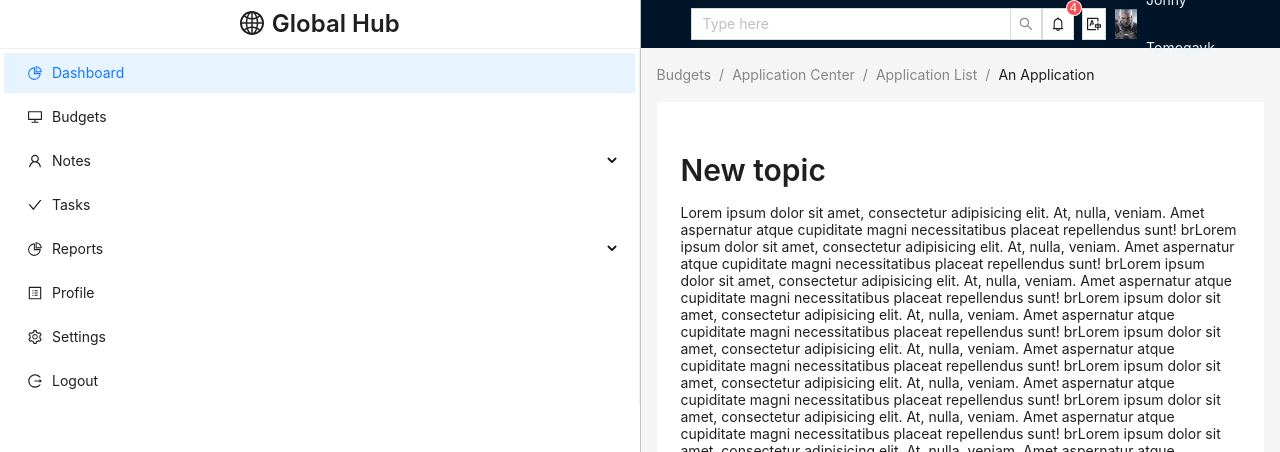
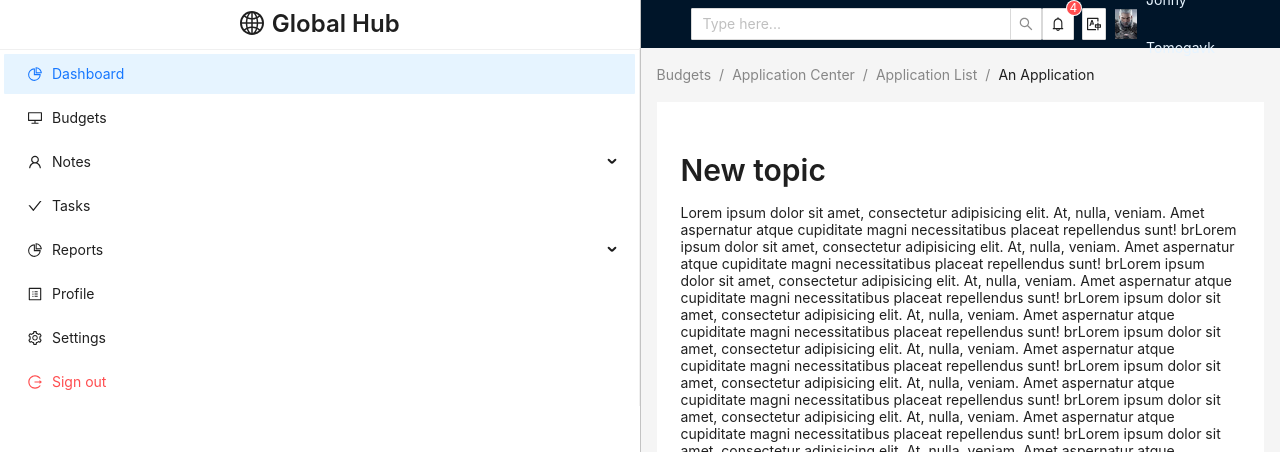
Before and after one commit to JohnyTomogavk/GlobalHub, a React app in the folder ClientApp/: page / in a window 1280 px wide. Shown: the top 452 px of the page. Built offline with nearby package versions, Linux system fonts and the light colour scheme.

Commit message:
- Add localization service; - Create files with localizations; - Add localization for layout; - Update getMenuItem method for getting item for sideMenu.

```diff
--- a/ClientApp/package.json
+++ b/ClientApp/package.json
@@ -50,8 +50,10 @@
   "dependencies": {
     "@ant-design/icons": "^5.0.1",
     "antd": "^5.4.2",
+    "i18next": "^22.4.15",
     "react": "^18.2.0",
     "react-dom": "^18.2.0",
+    "react-i18next": "^12.2.2",
     "react-resizable-panels": "^0.0.41"
   }
 }
--- /dev/null
+++ b/ClientApp/public/locales/en.json
@@ -0,0 +1,25 @@
+{
+  "HEADER": {
+    "LANGUAGES": {
+      "LANGUAGE": "Language",
+      "ENGLISH": "English",
+      "RUSSIAN": "Russian"
+    },
+    "SEARCH_PANEL": {
+      "TYPE_HERE": "Type here..."
+    },
+    "NOTIFICATION_POPOVER": {
+      "NOTIFICATIONS": "Notifications"
+    }
+  },
+  "SIDE_MENU": {
+    "DASHBOARD": "Dashboard",
+    "BUDGETS": "Budgets",
+    "NOTES": "Notes",
+    "TASKS": "Tasks",
+    "REPORTS": "Reports",
+    "PROFILE": "Profile",
+    "SETTINGS": "Settings",
+    "LOGOUT": "Sign out"
+  }
+}
--- /dev/null
+++ b/ClientApp/public/locales/ru.json
@@ -0,0 +1,25 @@
+{
+  "HEADER": {
+    "LANGUAGES": {
+      "LANGUAGE": "Язык",
+      "ENGLISH": "Английский",
+      "RUSSIAN": "Русский"
+    },
+    "SEARCH_PANEL": {
+      "TYPE_HERE": "Введите ваше запрос..."
+    },
+    "NOTIFICATION_POPOVER": {
+      "NOTIFICATIONS": "Уведомления"
+    }
+  },
+  "SIDE_MENU": {
+    "DASHBOARD": "Дашборд",
+    "BUDGETS": "Финансы",
+    "NOTES": "Заметки",
+    "TASKS": "Задачи",
+    "REPORTS": "Отчеты",
+    "PROFILE": "Профиль",
+    "SETTINGS": "Настройки",
+    "LOGOUT": "Выйти"
+  }
+}
--- a/ClientApp/src/components/header/Header.tsx
+++ b/ClientApp/src/components/header/Header.tsx
@@ -3,18 +3,26 @@ import { Header } from 'antd/es/layout/layout';
 import { AutoComplete, Input } from 'antd';
 import UserToolBar from '../userToolBar/UserToolBar';
 import styles from './Header.module.scss';
+import { useTranslation } from 'react-i18next';
 
-const AppHeader = (): JSX.Element => (
+const AppHeader = (): JSX.Element => {
+  const { t } = useTranslation();
+
+  return (
     <Header className={styles.headerWrapper}>
       <AutoComplete
         className={styles.autocomplete}
         dropdownMatchSelectWidth={500}
         options={[]}
       >
-      <Input.Search size="middle" placeholder="Type here" />
+        <Input.Search
+          size="middle"
+          placeholder={t('HEADER.SEARCH_PANEL.TYPE_HERE').toString()}
+        />
       </AutoComplete>
       <UserToolBar />
     </Header>
   );
+};
 
 export default AppHeader;
--- a/ClientApp/src/components/sideMenu/SideMenu.module.scss
+++ b/ClientApp/src/components/sideMenu/SideMenu.module.scss
@@ -1,4 +1,4 @@
-aside.siderContainer {
+.siderContainer {
   height: 100vh;
 
   .systemLogo {
@@ -12,8 +12,4 @@ aside.siderContainer {
       margin: 0
     }
   }
-
-  .menuDivider {
-    margin: 0;
-  }
 }
--- a/ClientApp/src/components/sideMenu/SideMenu.tsx
+++ b/ClientApp/src/components/sideMenu/SideMenu.tsx
@@ -1,6 +1,6 @@
 import React from 'react';
 import Title from 'antd/es/typography/Title';
-import { Divider, Menu, MenuProps, Space } from 'antd';
+import { Menu, MenuProps, Space } from 'antd';
 import {
   CheckOutlined,
   DesktopOutlined,
@@ -13,41 +13,54 @@ import {
 } from '@ant-design/icons';
 import Sider from 'antd/es/layout/Sider';
 import styles from './SideMenu.module.scss';
+import { useTranslation } from 'react-i18next';
 
 type MenuItem = Required<MenuProps>['items'][number];
 
-function getItem(
+// TODO: refactor this when backend for main entities will be implemented
+const getMenuItem = (
   label: React.ReactNode,
   key: React.Key,
   icon?: React.ReactNode,
+  hasDangerBackground?: boolean,
   children?: MenuItem[]
-): MenuItem {
-  return {
+): MenuItem =>
+  ({
+    label,
     key,
     icon,
+    ...(hasDangerBackground ? { danger: 'true' } : null),
     children,
-    label,
-  } as MenuItem;
-}
+  } as MenuItem);
+
+export const SideMenu = (): JSX.Element => {
+  const { t } = useTranslation();
 
   const items: MenuItem[] = [
-  getItem('Dashboard', '1', <PieChartOutlined />),
-  getItem('Budgets', '2', <DesktopOutlined />),
-  getItem('Notes', 'notes', <UserOutlined />, [
-    getItem('Note to customer', '3'),
-    getItem('Shopping list', '4'),
-    getItem('University disciplines todo', '5'),
+    {
+      type: 'divider',
+    },
+    getMenuItem(t('SIDE_MENU.DASHBOARD'), '1', <PieChartOutlined />),
+    getMenuItem(t('SIDE_MENU.BUDGETS'), '2', <DesktopOutlined />),
+    getMenuItem(t('SIDE_MENU.NOTES'), 'notes', <UserOutlined />, false, [
+      getMenuItem('Note to customer', '3'),
+      getMenuItem('Shopping list', '4'),
+      getMenuItem('University disciplines todo', '5'),
     ]),
-  getItem('Tasks', '6', <CheckOutlined />),
-  getItem('Reports', 'Reports', <PieChartOutlined />, [
-    getItem('Monthly budget report', '7'),
-  ]),
-  getItem('Profile', '8', <ProfileOutlined />),
-  getItem('Settings', '9', <SettingOutlined />),
-  getItem('Logout', '10', <LogoutOutlined />),
+    getMenuItem(t('SIDE_MENU.TASKS'), '6', <CheckOutlined />),
+    getMenuItem(
+      t('SIDE_MENU.REPORTS'),
+      'Reports',
+      <PieChartOutlined />,
+      false,
+      [getMenuItem('Monthly budget report', '7')]
+    ),
+    getMenuItem(t('SIDE_MENU.PROFILE'), '8', <ProfileOutlined />),
+    getMenuItem(t('SIDE_MENU.SETTINGS'), '9', <SettingOutlined />),
+    getMenuItem(t('SIDE_MENU.LOGOUT'), '10', <LogoutOutlined />, true),
   ];
 
-export const SideMenu = (): JSX.Element => (
+  return (
     <Sider width="100%" className={styles.siderContainer} theme="light">
       <div className={styles.systemLogo}>
         <Title className={styles.title} level={3}>
@@ -57,7 +70,6 @@ export const SideMenu = (): JSX.Element => (
           </Space>
         </Title>
       </div>
-    <Divider className={styles.menuDivider} />
       <Menu
         theme="light"
         defaultSelectedKeys={['1']}
@@ -66,3 +78,4 @@ export const SideMenu = (): JSX.Element => (
       />
     </Sider>
   );
+};
--- a/ClientApp/src/components/userToolBar/UserToolBar.tsx
+++ b/ClientApp/src/components/userToolBar/UserToolBar.tsx
@@ -1,35 +1,57 @@
 import type { MenuProps } from 'antd';
-import { Avatar, Badge, Button, Dropdown, Popover } from 'antd';
+import { Avatar, Badge, Button, Dropdown, Popover, Typography } from 'antd';
 import { BellOutlined, TranslationOutlined } from '@ant-design/icons';
-import styles from './UserToolBar.module.scss';
 import React from 'react';
 import userIcon from '/assets/png1.png';
 import NotificationPopover from '../notificationPopover/NotificationPopover';
+import { EN, RU } from '../../constants/languages.constants';
+import { useTranslation } from 'react-i18next';
+import { i18n as i18n_type } from 'i18next';
+import styles from './UserToolBar.module.scss';
 
-const items: MenuProps['items'] = [
-  {
-    key: '1',
-    label: <span>English</span>,
-  },
-  {
-    key: '2',
-    label: <span>Russian</span>,
-  },
-];
+const { Text } = Typography;
+
+const onLanguageSelect = (i18: i18n_type, selectedLanguage: string): void => {
+  i18.changeLanguage(selectedLanguage).then();
+};
 
 const UserToolBar = (): JSX.Element => {
+  const { i18n } = useTranslation();
+  const { t } = i18n;
+
+  const languages: MenuProps['items'] = [
+    {
+      label: t('HEADER.LANGUAGES.LANGUAGE'),
+      type: 'group',
+      children: [
+        {
+          key: EN,
+          label: <span>{t('HEADER.LANGUAGES.ENGLISH')}</span>,
+        },
+        {
+          key: RU,
+          label: <span>{t('HEADER.LANGUAGES.RUSSIAN')}</span>,
+        },
+      ],
+    },
+  ];
+
   const userName = 'Johny Tomogavk';
 
   return (
     <div className={styles.headerToolbar}>
       <Popover
-        title={<span>Notifications</span>}
+        title={
+          <Text type="secondary">
+            {t('HEADER.NOTIFICATION_POPOVER.NOTIFICATIONS')}
+          </Text>
+        }
         content={<NotificationPopover />}
         trigger="click"
         overlayClassName={styles.notificationOverlay}
         placement="bottomLeft"
       >
-        <Badge size={'small'} count={4}>
+        <Badge size="small" count={4}>
           <Button icon={<BellOutlined />}></Button>
         </Badge>
       </Popover>
@@ -38,12 +60,13 @@ const UserToolBar = (): JSX.Element => {
         trigger={['click']}
         arrow={true}
         menu={{
-          items,
+          items: languages,
           selectable: true,
-          defaultSelectedKeys: ['1'],
+          defaultSelectedKeys: [EN],
+          onSelect: (selectInfo) => onLanguageSelect(i18n, selectInfo.key),
         }}
       >
-        <Button type={'default'} icon={<TranslationOutlined />} />
+        <Button type="default" icon={<TranslationOutlined />} />
       </Dropdown>
 
       <Avatar src={userIcon} shape={'square'} />
--- /dev/null
+++ b/ClientApp/src/constants/languages.constants.ts
@@ -0,0 +1,2 @@
+export const EN = 'en-US';
+export const RU = 'ru-RU';
--- a/ClientApp/src/index.tsx
+++ b/ClientApp/src/index.tsx
@@ -2,6 +2,7 @@ import * as ReactDOMClient from 'react-dom/client';
 import React from 'react';
 import App from './components/app/App';
 import { ConfigProvider, theme } from 'antd';
+import './services/localizationService';
 
 const root = ReactDOMClient.createRoot(
   document.querySelector('#root') as HTMLElement
@@ -13,7 +14,7 @@ const app: JSX.Element = (
       theme={{
         algorithm: [theme.defaultAlgorithm],
         token: {
-          borderRadius: 0,
+          borderRadius: 1,
         },
       }}
     >
--- /dev/null
+++ b/ClientApp/src/services/localizationService.ts
@@ -0,0 +1,25 @@
+import i18n from 'i18next';
+import { initReactI18next } from 'react-i18next';
+import enTranslations from '../../public/locales/en.json';
+import ruTranslations from '../../public/locales/ru.json';
+import { EN, RU } from '../constants/languages.constants';
+
+const languageResources = {
+  [EN]: {
+    translation: enTranslations,
+  },
+  [RU]: {
+    translation: ruTranslations,
+  },
+};
+
+i18n.use(initReactI18next).init({
+  resources: languageResources,
+  lng: EN,
+  fallbackLng: RU,
+  interpolation: {
+    escapeValue: false,
+  },
+});
+
+export default i18n;
--- a/ClientApp/tsconfig.json
+++ b/ClientApp/tsconfig.json
@@ -1,6 +1,6 @@
 {
   "compilerOptions": {
-    "baseUrl": ".",
+    "baseUrl": "./src",
     "target": "es5",
     "lib": [
       "dom",
```
Also changed, not shown: 1 other file (tests, documents, lock files or other folders). Lines whose indentation alone changed are shown as unchanged.
